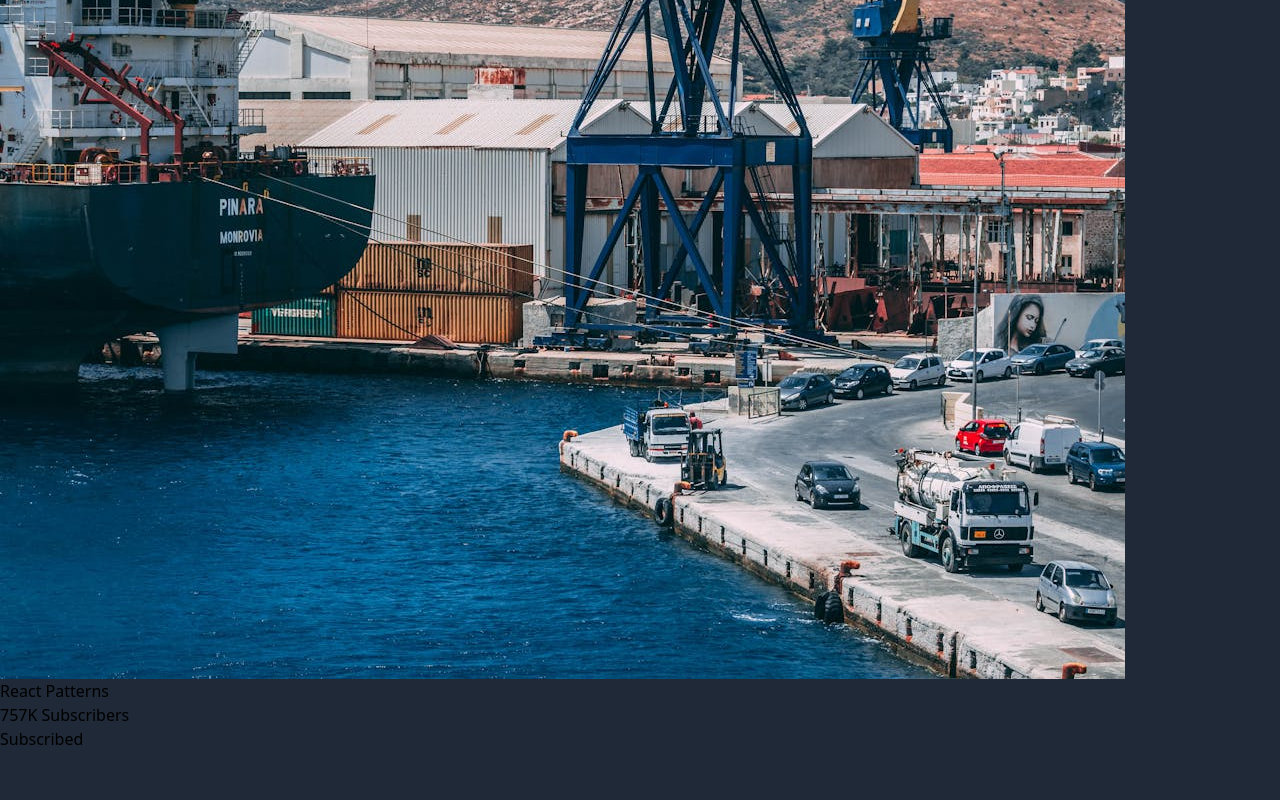
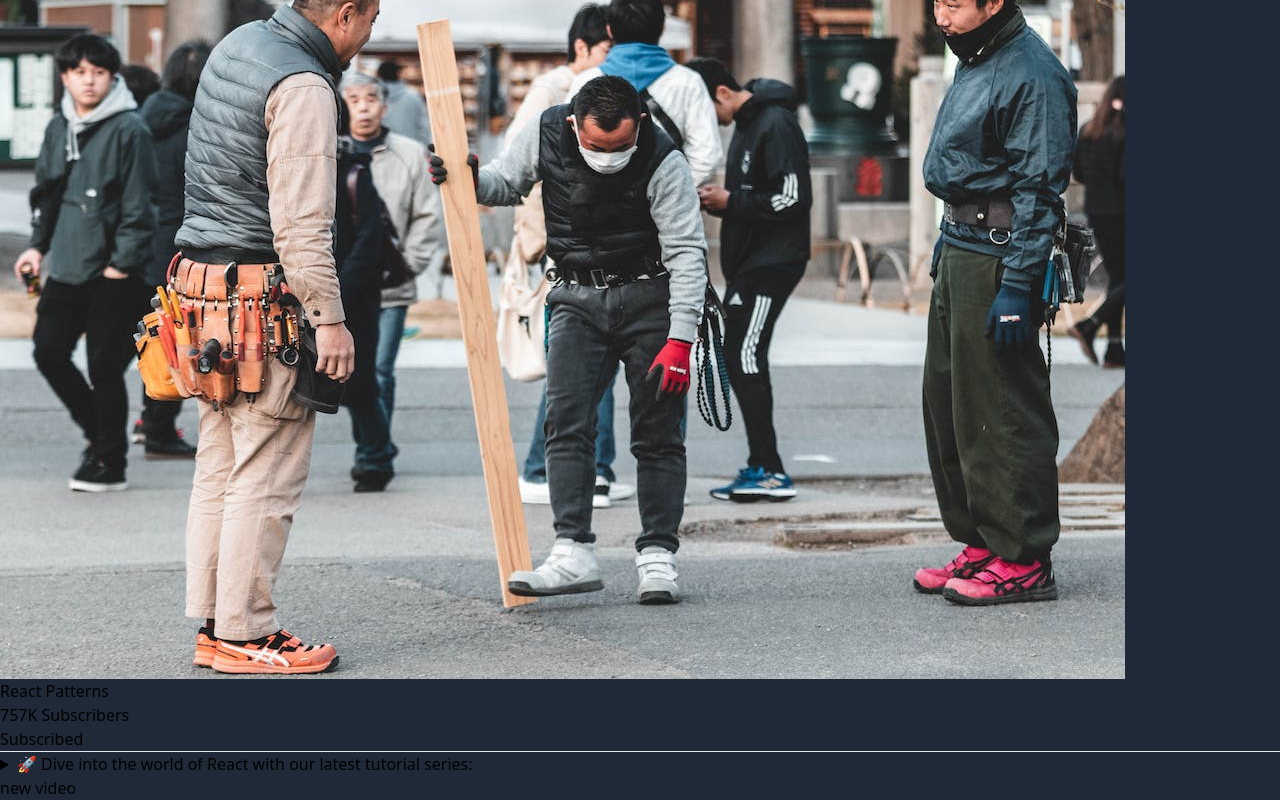
Before and after one commit to TECHNO-NB/MernYoutube, a React (Vite) app: page /videodetails in a window 1280 px wide. Shown: the part 2025-2825 px from the top of the page. Before the commit the page ends 2776 px from the top, so only its background shows below. Built offline with nearby package versions, Linux system fonts and the light colour scheme.

Commit message:
new changes

```diff
--- a/src/components/Navbar.jsx
+++ b/src/components/Navbar.jsx
@@ -3,6 +3,7 @@ import logo from "../assets/logo.svg";
 import { IoSearchOutline } from "react-icons/io5";
 import { FaBarsStaggered } from "react-icons/fa6";
 import {showhidesidebar} from "../context/GlobalContext"
+import { IoCloseSharp } from "react-icons/io5";
 
 
 const Navbar = () => {
@@ -18,7 +19,12 @@ return(
   <input className="bg-none ml-2 bg-gray-800 font-[40px] h-[100%] w-[100%] text-white placeholder:text-white outline-none" placeholder="Search " type="text"></input>
     </div>
      <div className="flex gap-2  md:gap-6">
-         <FaBarsStaggered onClick={showSideBar} className="block text-white text-2xl md:hidden"/>
+        {
+        open ?
+        <FaBarsStaggered onClick={showSideBar} className="block text-white text-2xl md:hidden"/>
+        :
+        <IoCloseSharp onClick={showSideBar} className="block text-white text-2xl md:hidden"/>
+        }
       <button className="text-white hidden md:block">Log in</button>
       <button  className="bg-[#AE7AFF] hidden  font-[700] text-black px-4 py-[5px]  border-b border-purple-200 md:block">Sign up</button>
     </div>
--- a/src/components/Sidebar.jsx
+++ b/src/components/Sidebar.jsx
@@ -52,7 +52,7 @@ const Sidebar = () => {
 
 
  {/* sideBar Bottom Part */}
-       <div className="flex flex-col mt-[160%] items-center gap-2 md:mt-[105%]">
+       <div className="flex flex-col mt-[150%] items-center gap-2 md:mt-[105%]">
           {/* For Pic */}
 
           <div className="hidden  md:flex md:items-center md:w-full md:flex-col md:mt-[20%] ">
--- a/src/components/VideoPlay.jsx
+++ /dev/null
@@ -1,57 +0,0 @@
-import React from "react";
-import video from "../assets/video2.mp4";
-import { AiOutlineLike } from "react-icons/ai";
-import { AiOutlineDislike } from "react-icons/ai";
-import logo from "../assets/img2.jpeg";
-
-const VideoPlay = () => {
-  return (
-    <div className="w-full h-full flex items-center px-2 justify-center flex-col">
-      {/* video play sections  */}
-      <video
-        className="w-[99.5%]  md:w-[100%] "
-        src={video}
-        autoPlay
-        controls
-      ></video>
-
-      {/* Channels details viwes and like sections */}
-      <div className="w-full mt-2 border-2 text-white pb-2">
-        {/* head */}
-        <div className="flex justify-between px-1 py-2 ">
-          <div className="text-[1.5vh]">
-            <h1 className="text-[1.1em]">JavaScripts Fundamantails:</h1>
-            <p className="text-gray-200">30,164 Views ·18 hours ago</p>
-          </div>
-          <div className="flex gap-2">
-          <div className="flex h-6">
-         <button  className="bg-blue-400 ml-2 px-1  rounded flex items-center" >{<AiOutlineLike/>} 300</button>
-         <button  className="bg-blue-400 ml-2 px-1 rounded flex items-center" >{<AiOutlineDislike/>} 10</button>
-          </div>
-          <div className="">
-      <button className="bg-white text-black px-1 rounded">Save</button>
-          </div>
-          </div>
-        </div>
-        {/* middle part */}
-        <div className="flex justify-between px-1">
-            <div className="flex gap-1">
-                <img  className="rounded-[50%] w-10" src={logo} alt="logo"/>
-                <div className="flex flex-col gap-0">
-                <h4>React Patterns</h4>
-                <p className="text-[1.5vh] text-gray-200">757K Subscribers</p>
-                </div>
-            </div>
-
-            <div className="">
-            <button  className="bg-purple-400 ml-2 px-2 py-2 rounded flex items-center" >Subscribed</button>
-            </div>
-
-        </div>
-
-     </div>
-     </div>
-  );
-};
-
-export default VideoPlay;
--- a/src/pages/VideoDetails.jsx
+++ b/src/pages/VideoDetails.jsx
@@ -1,7 +1,7 @@
 import React from 'react'
 import Sidebar from '../components/Sidebar'
-import VideoPlay from '../components/VideoPlay';
-
+import VideoPlay from '../videoplay/VideoPlay'
+import Comments from '../videoplay/Comments'
 const VideoDetails = () => {
   return (
     <div className='bg-gray-800 w-[100vw]' >
@@ -9,6 +9,10 @@ const VideoDetails = () => {
      <div className="pl-[0.0em] px-0 mt-4 md:pl-[16.8em]">
        <VideoPlay/>
      </div>
+     <div className="pl-[0.4em] px-2 mt-2 md:pl-[16.8em]">
+     <Comments/>
+     </div>
+
    </div>
   )
 }
--- /dev/null
+++ b/src/videoplay/Comments.jsx
@@ -0,0 +1,11 @@
+import React from 'react'
+
+const Comments = () => {
+  return (
+    <div className="mt-1 border-2 text-white pb-2 ">
+<h1>new video</h1>
+    </div>
+  )
+}
+
+export default Comments;
--- /dev/null
+++ b/src/videoplay/LikeChannelDetails.jsx
@@ -0,0 +1,62 @@
+import React from "react";
+import { AiOutlineLike } from "react-icons/ai";
+import { AiOutlineDislike } from "react-icons/ai";
+import logo from "../assets/logo2.jpeg";
+
+const LikeChannelDetails = () => {
+  return (
+    <div className="w-full mt-2 border-2 text-white pb-2">
+      {/* head */}
+      <div className="flex justify-between px-1 py-2 ">
+        <div className="text-[1.5vh]">
+          <h1 className="text-[1.1em]">JavaScripts Fundamantails:</h1>
+          <p className="text-gray-200">30,164 Views ·18 hours ago</p>
+        </div>
+        <div className="flex gap-2">
+          <div className="flex h-6">
+            <button className="bg-blue-400 ml-2 px-1  rounded flex items-center">
+              {<AiOutlineLike />} 300
+            </button>
+            <button className="bg-blue-400 ml-2 px-1 rounded flex items-center">
+              {<AiOutlineDislike />} 10
+            </button>
+          </div>
+          <div className="">
+            <button className="bg-white text-black px-1 rounded">Save</button>
+          </div>
+        </div>
+      </div>
+      {/* middle part */}
+      <div className="flex justify-between px-1">
+        <div className="flex gap-1">
+          <img className="rounded-[50%] w-10" src={logo} alt="logo" />
+          <div className="flex flex-col gap-0">
+            <h4>React Patterns</h4>
+            <p className="text-[1.5vh] text-gray-200">757K Subscribers</p>
+          </div>
+        </div>
+
+        <div className="">
+          <button className="bg-purple-400 ml-2 px-2 py-2 rounded flex items-center">
+            Subscribed
+          </button>
+        </div>
+      </div>
+      {/* end part descriptions */}
+      <div className="w-full">
+        <hr className="mt-2" />
+        <details className="text-[1.2vh] px-2">
+          <summary>
+            🚀 Dive into the world of React with our latest tutorial series:
+          </summary>
+          <p>
+            Whether you're a seasoned developer or just starting out, this
+            series is designed to elevate your React skills to the next level.
+          </p>
+        </details>
+      </div>
+    </div>
+  );
+};
+
+export default LikeChannelDetails;
--- /dev/null
+++ b/src/videoplay/VideoPlay.jsx
@@ -0,0 +1,20 @@
+import React from "react";
+import video from "../assets/video2.mp4";
+import LikeChannelDetails from "./LikeChannelDetails";
+const VideoPlay = () => {
+  return (
+    <div className="w-full h-full flex items-center px-2 justify-center flex-col">
+      {/* video play sections  */}
+      <video
+        className="w-[99.5%]  md:w-[100%] "
+        src={video}
+        autoPlay
+        controls
+      ></video>
+      {/* Channels details viwes and like sections */}
+      <LikeChannelDetails />
+    </div>
+  );
+};
+
+export default VideoPlay;
```
